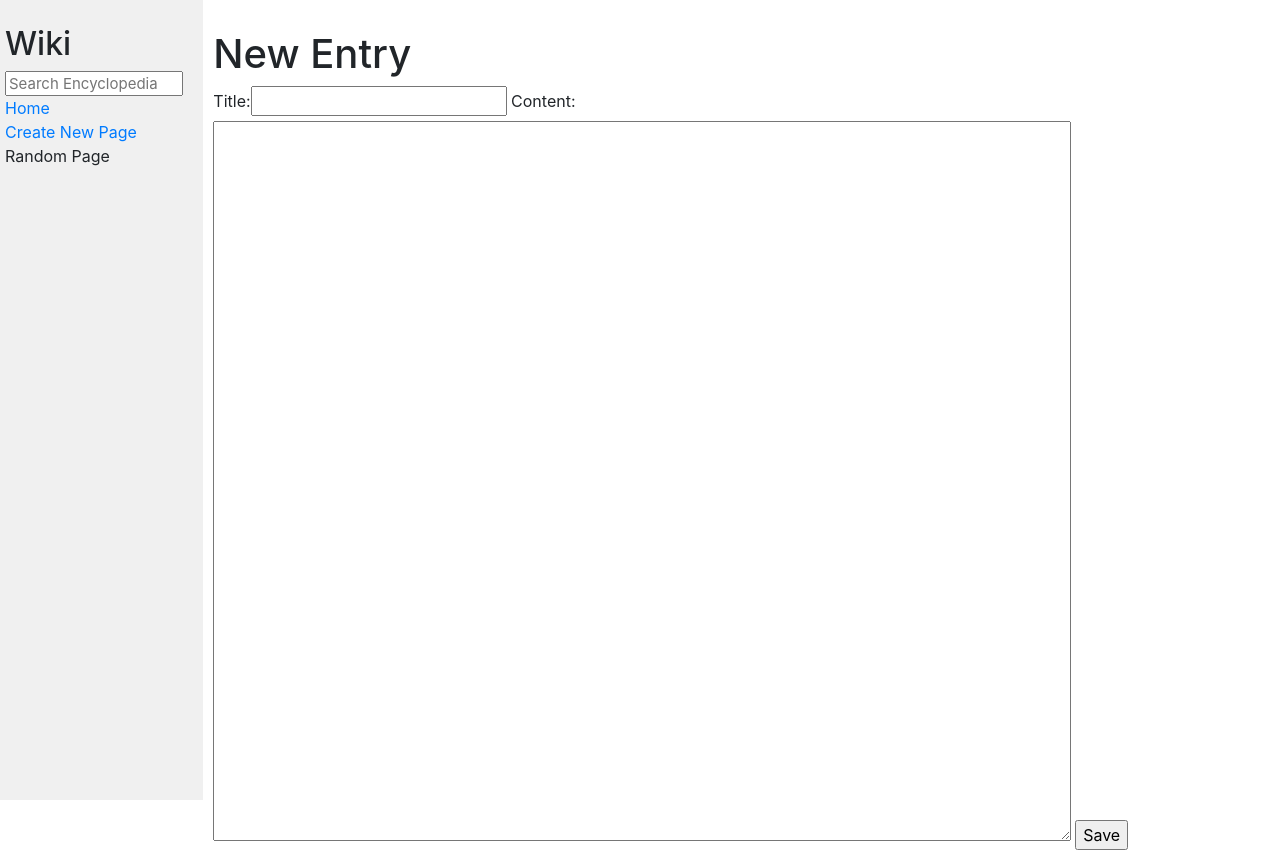
After one commit to DaniLoBerr/wiki, a Django app: page /new/ in a window 1280 px wide. The commit adds this page. Run offline with Django 3.2, Linux system fonts and the light colour scheme; some libraries are stand-ins or nearby versions.

Commit message:
feat(new): add New Entry view
- Add view to handle creation of new entries.
- Add new.html template for the entry form.
- Add NewEntryForm class to build and validate the form.
- Update layout.html to include link to the new entry page.
- Add URL pattern fr new entry in urls.py.
- Update error.html, new view, and entry view to display different error
messages for "not found" vs "duplicate entry".

```diff
--- a/encyclopedia/templates/encyclopedia/error.html
+++ b/encyclopedia/templates/encyclopedia/error.html
@@ -2,5 +2,5 @@
 
 {% block body %}
     <h1>{% block title %} Error {% endblock %}</h1>
-    <p>The requested page was not found.</p>
+    <p>{{ content }}</p>
 {% endblock %}
--- a/encyclopedia/templates/encyclopedia/layout.html
+++ b/encyclopedia/templates/encyclopedia/layout.html
@@ -19,7 +19,7 @@
                     <a href="{% url 'encyclopedia:index' %}">Home</a>
                 </div>
                 <div>
-                    Create New Page
+                    <a href="{% url 'encyclopedia:new' %}">Create New Page</a>
                 </div>
                 <div>
                     Random Page
--- /dev/null
+++ b/encyclopedia/templates/encyclopedia/new.html
@@ -0,0 +1,10 @@
+{% extends "encyclopedia/layout.html" %}
+
+{% block body %}
+    <h1>{% block title %} New Entry {% endblock %}</h1>
+    <form action="{% url 'encyclopedia:new' %}" method="post">
+        {% csrf_token %}
+        {{ form }}
+        <input type="submit" value="Save">
+    </form>
+{% endblock %}
--- a/encyclopedia/urls.py
+++ b/encyclopedia/urls.py
@@ -7,4 +7,5 @@ urlpatterns = [
     path("", views.index, name="index"),
     path("wiki/<str:title>/", views.entry, name="entry"),
     path("search/", views.search, name="search"),
+    path("new/", views.new, name="new"),
 ]
--- a/encyclopedia/views.py
+++ b/encyclopedia/views.py
@@ -1,8 +1,27 @@
+from django import forms
 from django.http import HttpResponseRedirect
 from django.shortcuts import render
 from django.urls import reverse
 
 from . import util
+
+
+class NewEntryForm(forms.Form):
+    """Form for creating a new entry with a title and content. Extends
+    forms.Form.
+
+    :attr title: The title of the entry, displayed as a single-line text
+        input with a "Title" label.
+    :type title: CharField
+    :attr content: The content of the entry, displayed as a multi-line
+        textarea with a "Content" label.
+    :type content: CharField
+    """
+    title = forms.CharField(label="Title")
+    content = forms.CharField(
+        label="Content",
+        widget=forms.Textarea()
+    )
 
 
 def index(request):
@@ -44,7 +63,9 @@ def entry(request, title):
     content = util.get_entry(case_title)
 
     if content is None:
-        return render(request, "encyclopedia/error.html")
+        return render(request, "encyclopedia/error.html", {
+            "content": "The requested page was not found."
+        })
 
     return render(request, "encyclopedia/entry.html", {
         "title": case_title,
@@ -79,3 +100,41 @@ def search(request):
             results.append(ent)
 
     return render(request, "encyclopedia/search.html", {"results": results})
+
+
+def new(request):
+    """Handle creation of a new encyclopedia entry.
+
+    On GET, renders a form for creating a new entry.
+    On POST, validates the form, checks for duplicates, saves the entry,
+    and redirects to the entry page. If a duplicate exists, renders an
+    error page.
+
+    :param request: The HTTP request object.
+    :type request: HttpRequest
+    :return: HTTP response rendering the form, error page, or redirect
+        to the new entry wit entry page or results page.
+    :rtype: HttpResponse
+    """
+    if request.method == "POST":
+        form = NewEntryForm(request.POST)
+        if form.is_valid():
+            title = form.cleaned_data["title"]
+            content = form.cleaned_data["content"]
+            entries = util.list_entries()
+
+            for ent in entries:
+                if ent.lower() == title.lower():
+                    return render(request, "encyclopedia/error.html", {
+                        "content": f"{title} entry already exists."
+                    })
+
+            util.save_entry(title, content)
+
+            return HttpResponseRedirect(
+                reverse('encyclopedia:entry', args=[title])
+            )
+
+    return render(request, "encyclopedia/new.html", {
+        "form": NewEntryForm(),
+    })
```
